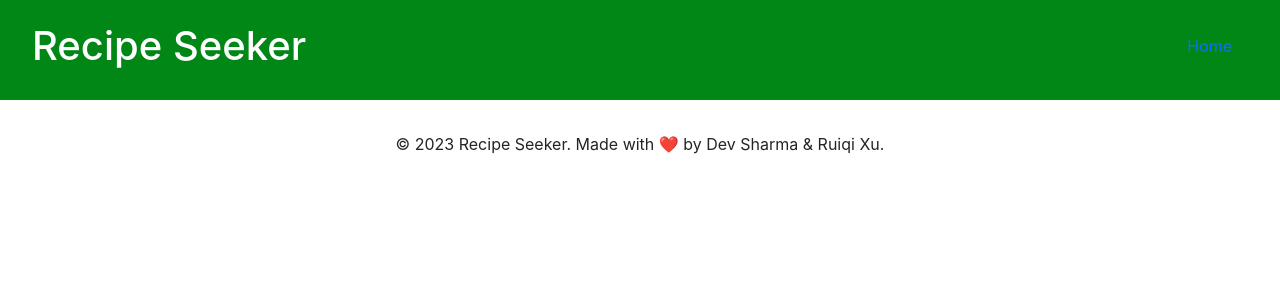
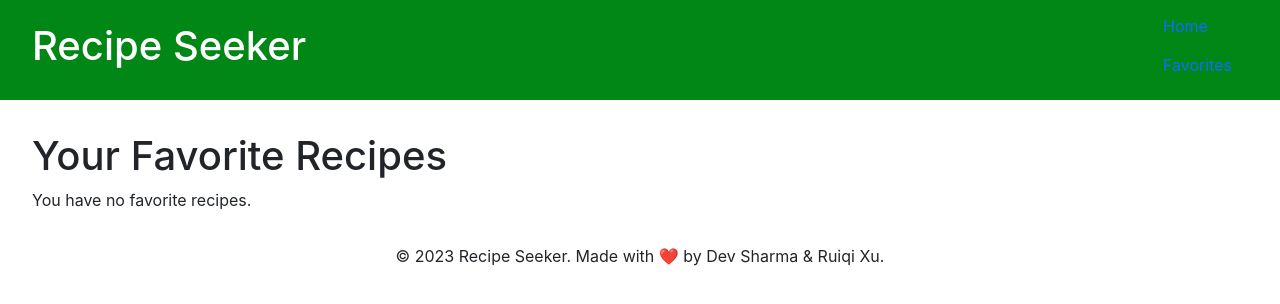
Before and after one commit to ruiqixu0826/recipe-seeker, a React (Create React App) app: page /favorites in a window 1280 px wide. Shown: the top 304 px of the page. Built offline with nearby package versions, Linux system fonts and the light colour scheme; the HTML template or start-up script is replaced by a standard one.

Commit message:
initialize favorite page

```diff
--- a/src/App.js
+++ b/src/App.js
@@ -1,6 +1,7 @@
 import Search from './components/search.js';
 import Homepage from './components/homepage/homepage.js'
 import RecipeDetail from './components/recipeDetail/recipeDetail.js';
+import Favorites from './components/favorites/favorites.js';
 import { BrowserRouter as Router, Routes, Route } from 'react-router-dom';
 import './App.css';
 
@@ -13,6 +14,7 @@ function App() {
         <nav>
           <ul>
             <li key="home"><a href="/">Home</a></li>
+            <li key="favorites"><a href="/favorites">Favorites</a></li>
           </ul>
         </nav>
       </header>
@@ -21,7 +23,7 @@ function App() {
           <Route path="/" key="home" element={<Homepage />} />
           <Route path="/search" key="search" element={<Search />} />
           <Route path="/recipe/:id" key="detail" element={<RecipeDetail/>} />
-
+          <Route path="/favorites" key="favorites" element={<Favorites />} />
         </Routes>
       </main>
       <footer className="app-footer">
--- /dev/null
+++ b/src/components/favorites/favorites.js
@@ -0,0 +1,41 @@
+import React, { useState, useEffect } from 'react';
+import RecipeCard from '../recipeCard/recipeCard.js'
+
+const Favorites = () => {
+  const [favorites, setFavorites] = useState([]);
+
+  // Load favorites from localStorage when the component mounts
+  useEffect(() => {
+    const savedFavorites = JSON.parse(localStorage.getItem('favorites')) || [];
+    setFavorites(savedFavorites);
+  }, []);
+
+  // Remove a recipe from favorites
+  const removeFavorite = (recipeId) => {
+    const updatedFavorites = favorites.filter(recipe => recipe.id !== recipeId);
+    setFavorites(updatedFavorites);
+    localStorage.setItem('favorites', JSON.stringify(updatedFavorites));
+  };
+
+  return (
+    <div>
+      <h1>Your Favorite Recipes</h1>
+      <div className="favorites-container">
+        {favorites.length > 0 ? (
+          favorites.map((recipe) => (
+            <div key={recipe.id} className="favorite-recipe-card">
+              <RecipeCard recipe={recipe} />
+              <button onClick={() => removeFavorite(recipe.id)}>
+                Remove from Favorites
+              </button>
+            </div>
+          ))
+        ) : (
+          <p>You have no favorite recipes.</p>
+        )}
+      </div>
+    </div>
+  );
+};
+
+export default Favorites;
```
Also changed, not shown: src/components/favorites/favorites.css (added).
